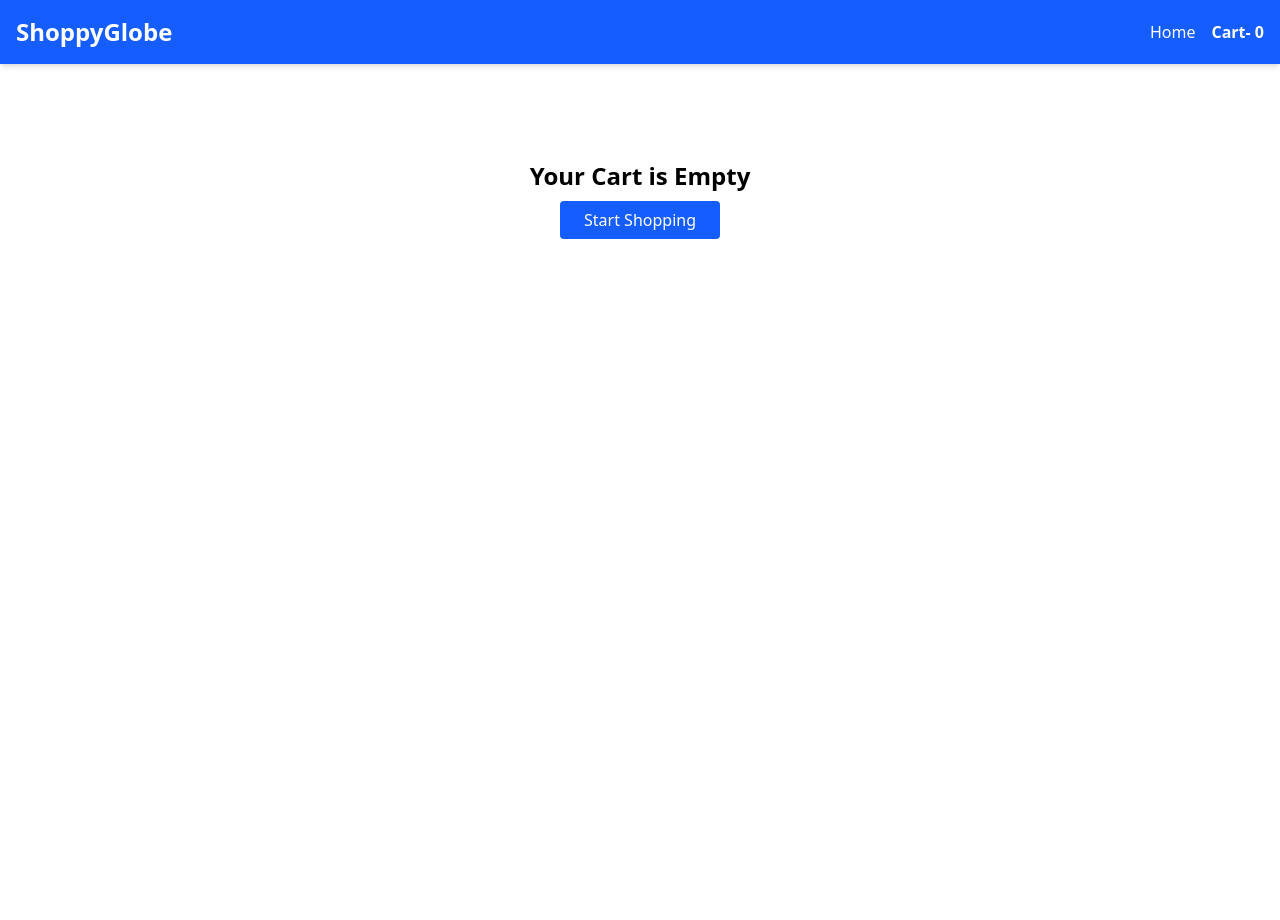
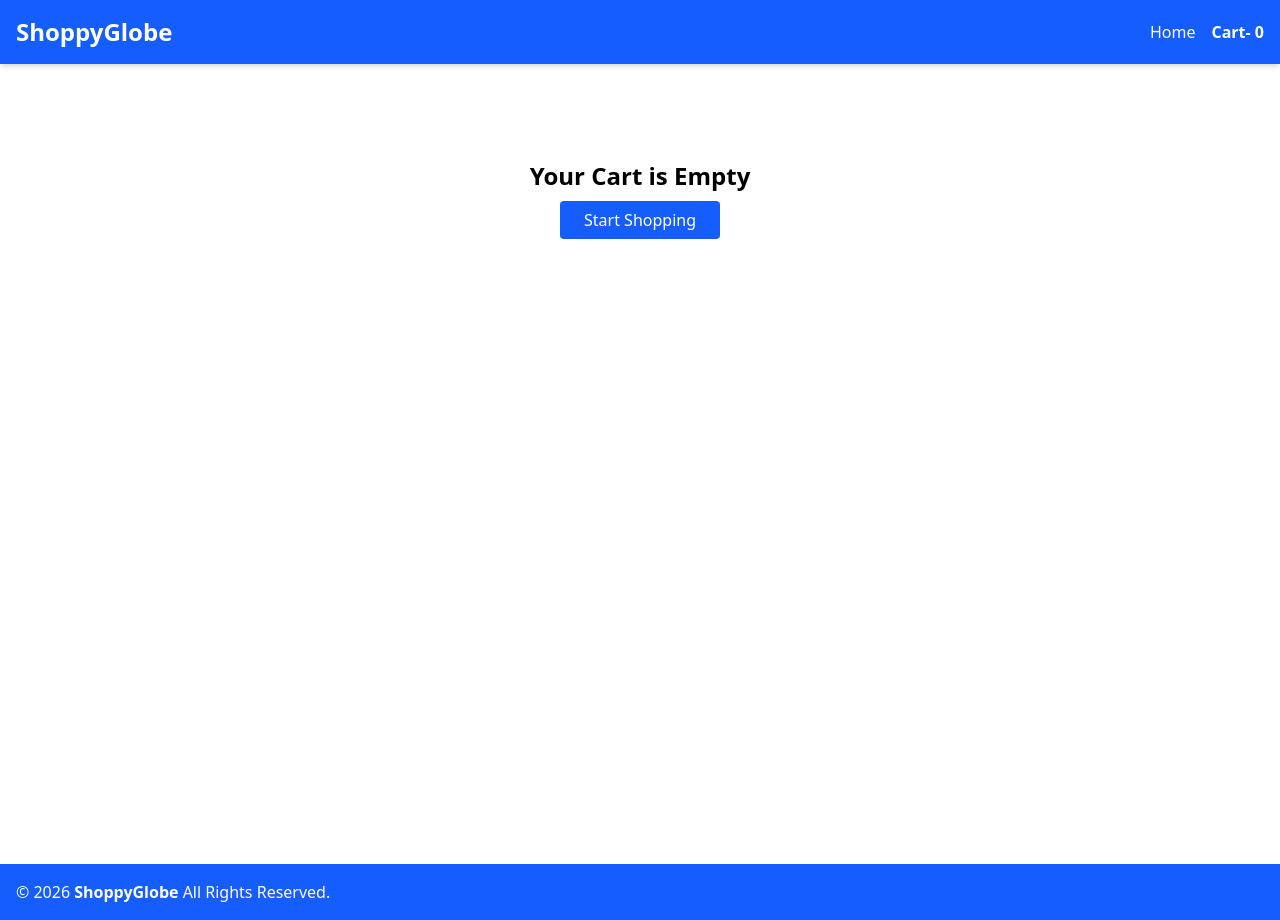
Before and after one commit to AtulMishra001/shoppy-globe, a React (Vite) app: page /cart in a window 1280 px wide. Before the commit the page ends 864 px from the top, so only its background shows below. Built offline with nearby package versions, Linux system fonts and the light colour scheme.

Commit message:
created simple footer with copy right text

```diff
--- a/src/App.jsx
+++ b/src/App.jsx
@@ -1,6 +1,7 @@
 import React, { Suspense, lazy } from "react";
 import { createBrowserRouter, RouterProvider, Outlet } from "react-router-dom";
 import Header from "./components/Header";
+import Footer from "./components/Footer";
 
 const Home = lazy(() => import("./pages/Home"));
 const ProductDetail = lazy(() => import("./pages/ProductDetail"));
@@ -23,6 +24,7 @@ const Layout = () => {
           <Outlet />
         </Suspense>
       </div>
+      <Footer />
     </>
   );
 };
--- /dev/null
+++ b/src/components/Footer.jsx
@@ -0,0 +1,11 @@
+function Footer() {
+    return (
+      <div className="bg-blue-600 text-white text-large p-4 shadow-md">
+        <p>
+          © 2026 <span className="font-extrabold">ShoppyGlobe</span> All Rights Reserved.
+        </p>
+      </div>
+    );
+}
+
+export default Footer;
```
